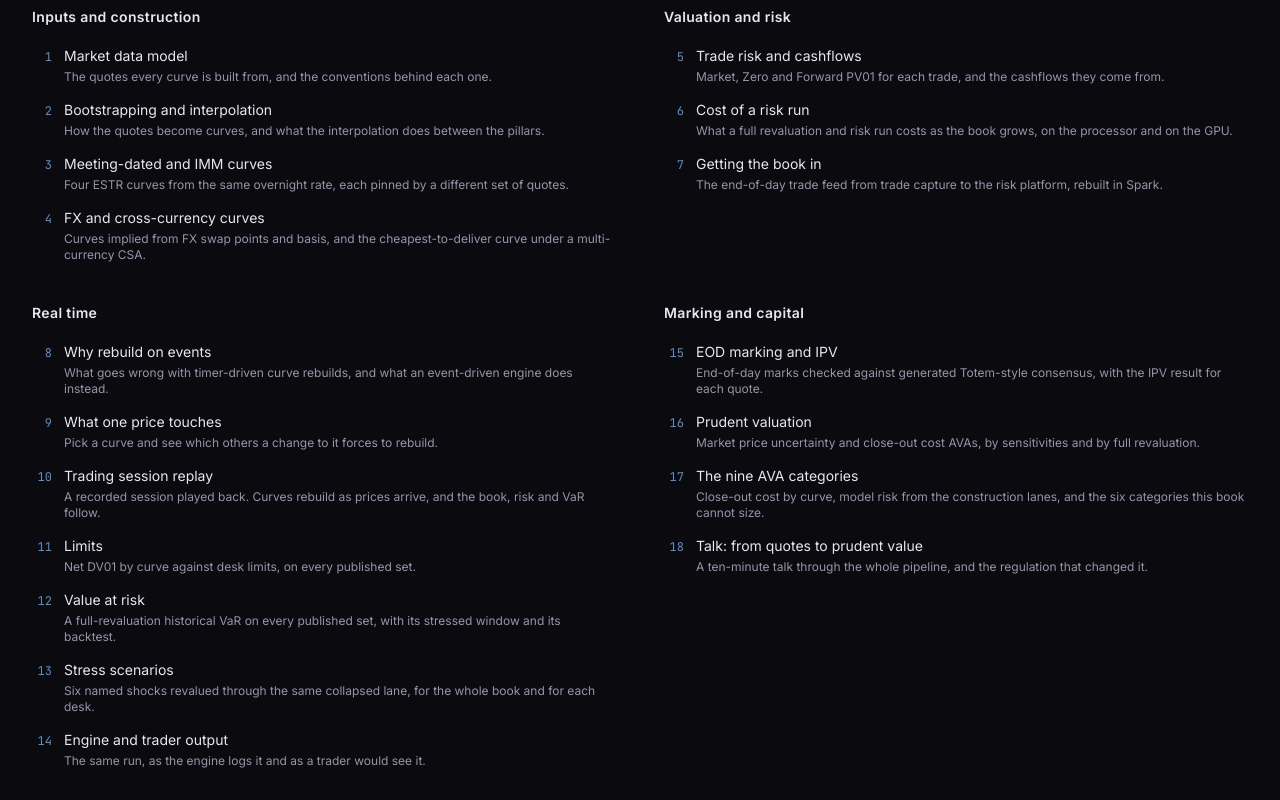
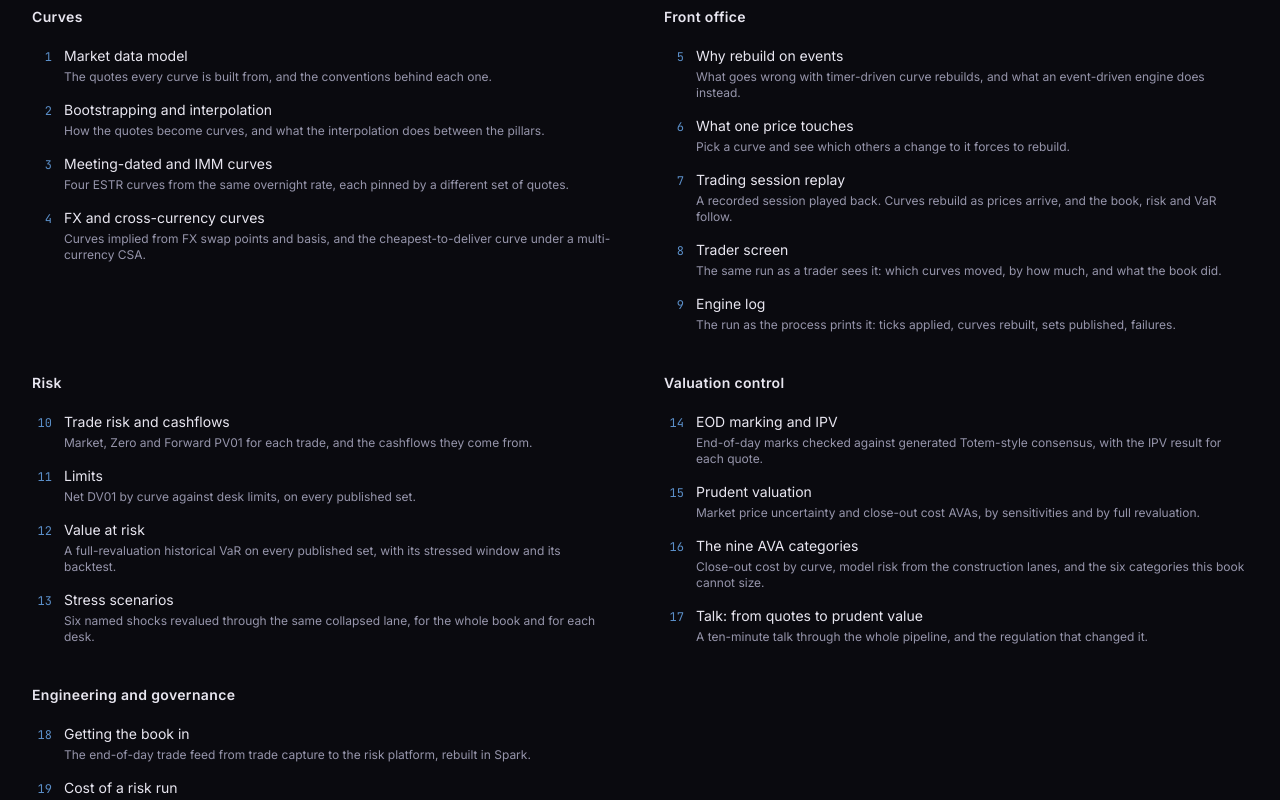
Before and after one commit to jrwglover/portfolio, a React (Vite) app: page / in a window 1280 px wide. Shown: the part 1920-2720 px from the top of the page. Built offline with nearby package versions, Linux system fonts and the light colour scheme.

Commit message:
Contents grouped by who uses them: curves, front office, risk, valuation control, engineering; one view per page

```diff
--- a/src/components/dashboards/curve_model/CurveModelDashboard.tsx
+++ b/src/components/dashboards/curve_model/CurveModelDashboard.tsx
@@ -445,6 +445,7 @@ export default function CurveModelDashboard({ defaultTab, breadcrumb, chapter }:
         tenor and IMM builds are only for comparison.
       </p>
 
+      {!chapter && (
       <div className="flex gap-2 mb-8 flex-wrap">
         {TABS.map(t => (
           <button key={t.key} onClick={() => setTab(t.key)}
@@ -452,6 +453,7 @@ export default function CurveModelDashboard({ defaultTab, breadcrumb, chapter }:
             style={chip(tab === t.key, '#5b8fc9')}>{t.label}</button>
         ))}
       </div>
+      )}
 
       {tab === 'inputs' && inputs && (
         <div>
--- a/src/components/dashboards/rt_engine/RtEngineDashboard.tsx
+++ b/src/components/dashboards/rt_engine/RtEngineDashboard.tsx
@@ -106,7 +106,16 @@ export default function RtEngineDashboard({ defaultTab, chapter }: { defaultTab?
 
   return (
     <div>
-      <div className="flex gap-x-8 gap-y-3 mb-6 font-mono text-[11px] flex-wrap items-start">
+      {chapter && chapter.tabs.length > 1 && (
+        <div className="flex gap-2 mb-6 font-mono text-[11px] flex-wrap">
+          {GROUPS.flatMap(g => g.tabs).filter(([k]) => chapter.tabs.includes(k)).map(([k, label]) => (
+            <button key={k} onClick={() => setTab(k)}
+              className={'px-3 py-1.5 rounded' + (tab === k ? '' : ' navchip')}
+              style={chip(tab === k, '#5b8fc9')}>{label}</button>
+          ))}
+        </div>
+      )}
+      <div className={'flex gap-x-8 gap-y-3 mb-6 font-mono text-[11px] flex-wrap items-start' + (chapter ? ' hidden' : '')}>
         {GROUPS.map(g => (
           <div key={g.label}>
             <div className="text-[10px] uppercase mb-1.5" style={{ color: 'var(--text-dim)', letterSpacing: '0.08em' }}>
--- a/src/config/projects.ts
+++ b/src/config/projects.ts
@@ -37,7 +37,7 @@ export const rates: Project = {
   stack: ['C++17', 'QuantLib', 'CUDA', 'PySpark', 'React'],
   parts: [
     {
-      label: 'Inputs and construction',
+      label: 'Curves',
       chapters: [
         {
           slug: 'market-data-model',
@@ -69,30 +69,7 @@ export const rates: Project = {
       ],
     },
     {
-      label: 'Valuation and risk',
-      chapters: [
-        {
-          slug: 'trade-risk',
-          title: 'Trade risk and cashflows',
-          lede: 'Market, Zero and Forward PV01 for each trade, and the cashflows they come from.',
-          component: 'CurveModelDashboard', tabs: ['sensis'],
-        },
-        {
-          slug: 'cost',
-          title: 'Cost of a risk run',
-          lede: 'What a full revaluation and risk run costs as the book grows, on the processor and on the GPU.',
-          component: 'CurveModelDashboard', tabs: ['perf'],
-        },
-        {
-          slug: 'trade-feed',
-          title: 'Getting the book in',
-          lede: 'The end-of-day trade feed from trade capture to the risk platform, rebuilt in Spark.',
-          component: 'BridgeDashboard',
-        },
-      ],
-    },
-    {
-      label: 'Real time',
+      label: 'Front office',
       chapters: [
         {
           slug: 'why-events',
@@ -113,6 +90,29 @@ export const rates: Project = {
           component: 'RtEngineDashboard', tabs: ['desk'],
         },
         {
+          slug: 'trader-screen',
+          title: 'Trader screen',
+          lede: 'The same run as a trader sees it: which curves moved, by how much, and what the book did.',
+          component: 'RtEngineDashboard', tabs: ['trader'],
+        },
+        {
+          slug: 'engine-log',
+          title: 'Engine log',
+          lede: 'The run as the process prints it: ticks applied, curves rebuilt, sets published, failures.',
+          component: 'RtEngineDashboard', tabs: ['engine'],
+        },
+      ],
+    },
+    {
+      label: 'Risk',
+      chapters: [
+        {
+          slug: 'trade-risk',
+          title: 'Trade risk and cashflows',
+          lede: 'Market, Zero and Forward PV01 for each trade, and the cashflows they come from.',
+          component: 'CurveModelDashboard', tabs: ['sensis'],
+        },
+        {
           slug: 'limits',
           title: 'Limits',
           lede: 'Net DV01 by curve against desk limits, on every published set.',
@@ -130,16 +130,10 @@ export const rates: Project = {
           lede: 'Six named shocks revalued through the same collapsed lane, for the whole book and for each desk.',
           component: 'RtEngineDashboard', tabs: ['stress'],
         },
-        {
-          slug: 'engine-output',
-          title: 'Engine and trader output',
-          lede: 'The same run, as the engine logs it and as a trader would see it.',
-          component: 'RtEngineDashboard', tabs: ['engine', 'trader'],
-        },
       ],
     },
     {
-      label: 'Marking and capital',
+      label: 'Valuation control',
       chapters: [
         {
           slug: 'eod-marking',
@@ -168,8 +162,20 @@ export const rates: Project = {
       ],
     },
     {
-      label: 'Appendix',
+      label: 'Engineering and governance',
       chapters: [
+        {
+          slug: 'trade-feed',
+          title: 'Getting the book in',
+          lede: 'The end-of-day trade feed from trade capture to the risk platform, rebuilt in Spark.',
+          component: 'BridgeDashboard',
+        },
+        {
+          slug: 'cost',
+          title: 'Cost of a risk run',
+          lede: 'What a full revaluation and risk run costs as the book grows, on the processor and on the GPU.',
+          component: 'CurveModelDashboard', tabs: ['perf'],
+        },
         {
           slug: 'model-inventory',
           title: 'Model inventory',
@@ -221,7 +227,7 @@ export function chapterPath(project: Project, chapter: Chapter): string {
 export function legacyPath(slug: string, tab: string | null): string {
   const rtTabs: Record<string, string> = {
     desk: 'session-replay', limits: 'limits', eod: 'eod-marking', va: 'prudent-valuation',
-    why: 'why-events', graph: 'what-one-price-touches', engine: 'engine-output', trader: 'engine-output',
+    why: 'why-events', graph: 'what-one-price-touches', engine: 'engine-log', trader: 'trader-screen',
   };
   const map: Record<string, string> = {
     'curve-data-model': 'market-data-model',
--- a/src/content/rates.tsx
+++ b/src/content/rates.tsx
@@ -398,19 +398,25 @@ const text: Record<string, ReactNode> = {
     </>
   ),
 
-  'engine-output': (
+  'trader-screen': (
     <>
       <P>
-        The same run, written down twice. The engine output is what the process prints per
-        cycle: the ticks applied and dropped, the curves rebuilt and how long each took, the set
-        published, and anything that failed. It is the log you would read when something looks
-        wrong. The trader output is the same cycles as a desk would see them: which curves moved,
-        by how much at the tenors that matter, and what the book and its risk did as a result.
+        This is the run as a desk would see it: which curves moved on each set, by how much at
+        the tenors that matter, and what the book and its risk did as a result. It is written
+        from the same cycles as the engine log on the next page, and every number on it has to
+        be traceable to a line there. Reading one against the other is the check that the
+        replay shows what actually happened.
       </P>
+    </>
+  ),
+
+  'engine-log': (
+    <>
       <P>
-        Keeping both is deliberate. A number on the trader view has to be traceable to a line in
-        the engine log, and a pass of the one against the other is the check that the replay
-        shows what actually happened.
+        What the process prints per cycle: the ticks applied and dropped, the curves rebuilt
+        and how long each took, the set published, and anything that failed. It is the log you
+        would read when something on the trader screen looks wrong, and keeping it beside that
+        screen is deliberate.
       </P>
     </>
   ),
```
